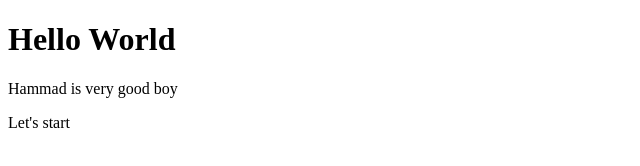
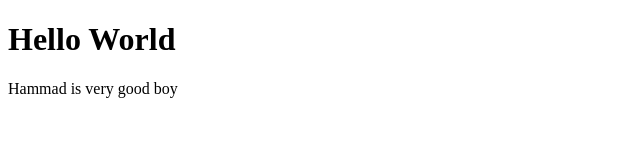
Before and after one commit to M-Naveed-Ashraf/FrontEndBootcamp, a plain HTML site: page Index.html in a window 1280 px wide. Shown: the full height of the page, 0-640 px from the left. Drawn offline with Linux system fonts and the light colour scheme.

Commit message:
updated index.html

```diff
--- a/Index.html
+++ b/Index.html
@@ -8,6 +8,6 @@
 <body>
     <h1>Hello World</h1>
     <p>Hammad is very good boy</p>
-    <p>Let's start</p>
+    <!-- <p>Let's start</p> -->
 </body>
 </html>
```
